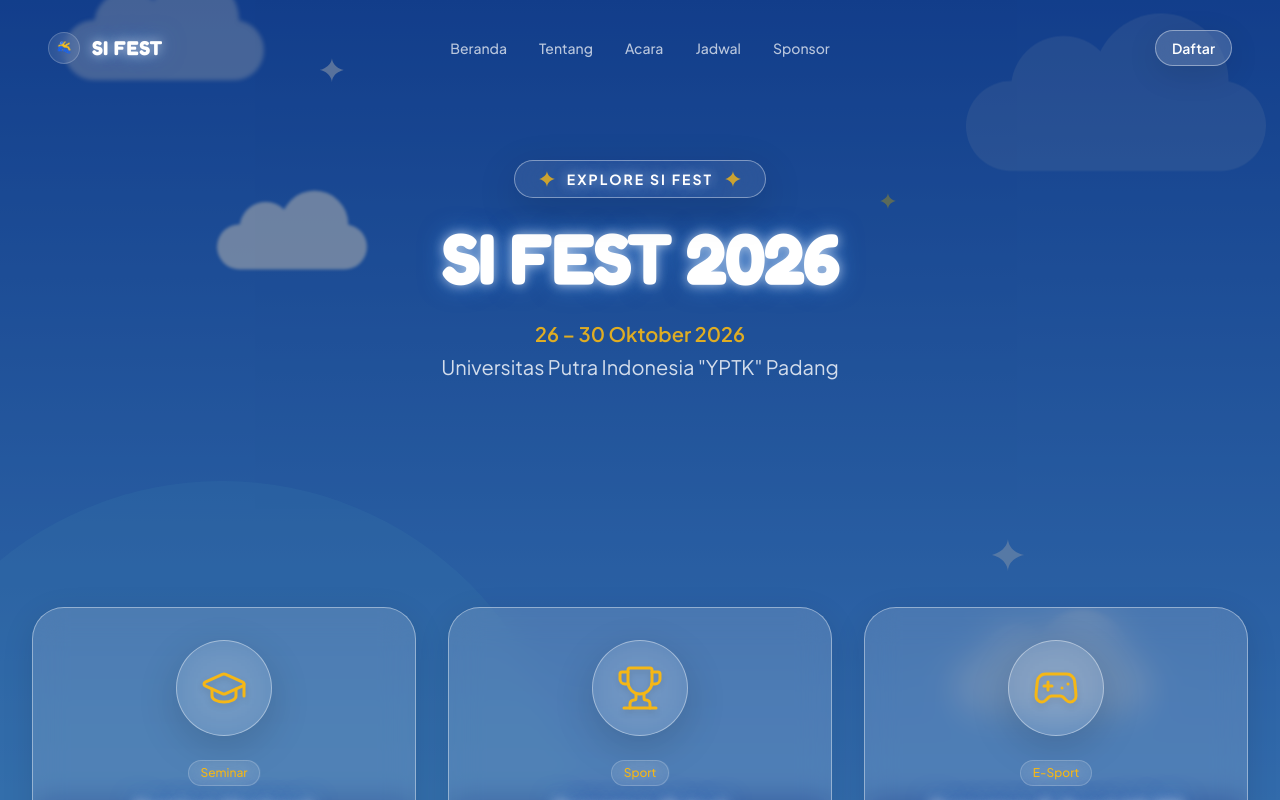
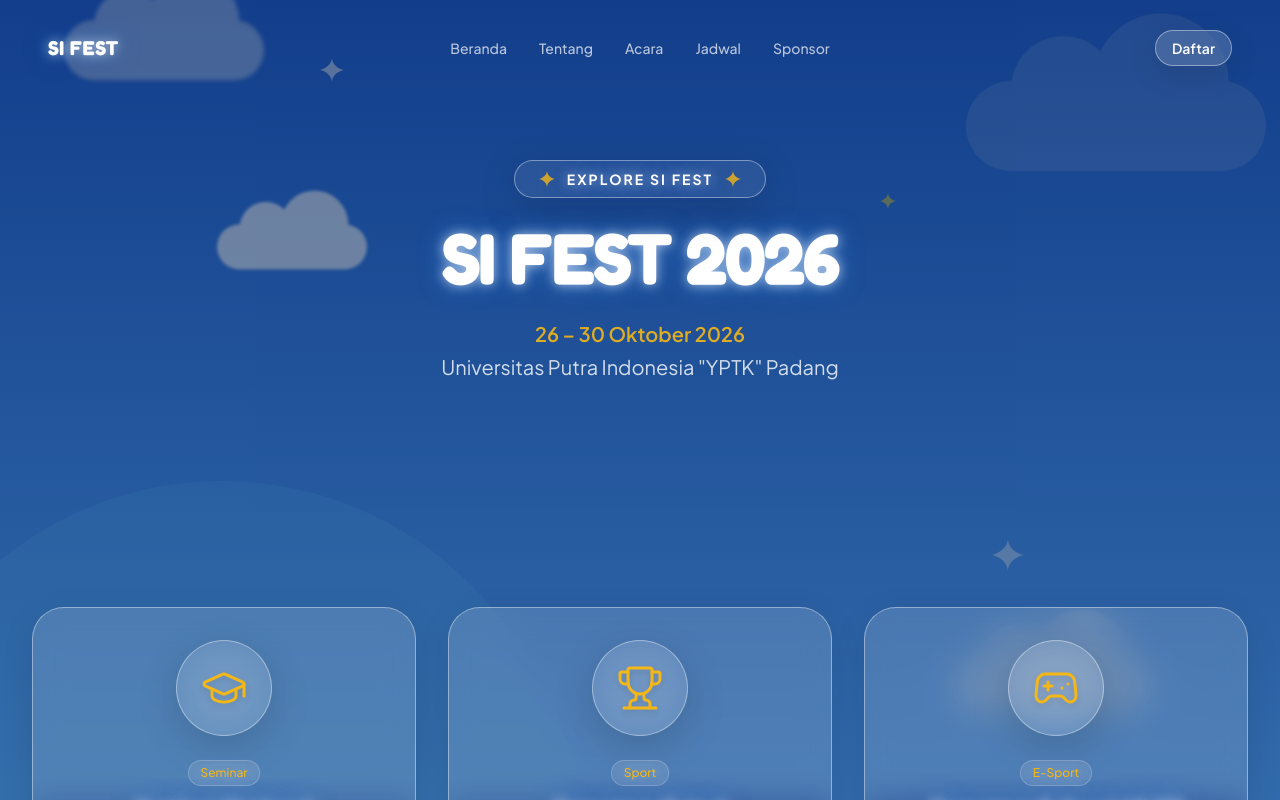
Before and after one commit to Tadaimaaaa/sifest-official, a Next.js app: page /events in a window 1280 px wide. Shown: the top 800 px of the page. Built offline with nearby package versions, Linux system fonts and the light colour scheme.

Commit message:
chore: set app icon as SI FEST logo

```diff
--- a/components/navigation/Navbar.tsx
+++ b/components/navigation/Navbar.tsx
@@ -43,11 +43,8 @@ export function Navbar() {
       >
 
         {/* Logo - Flex 1 (Left aligned) */}
-        <Link href="/" className="flex items-center gap-3 flex-1 group">
-          <div className="relative w-8 h-8 rounded-full overflow-hidden bg-white/10 backdrop-blur-sm p-0.5 border border-white/20 group-hover:border-brand-accent/50 transition-colors">
-            <img src="/logo-sifest.png" alt="SI FEST Logo" className="w-full h-full object-contain" />
-          </div>
-          <span className="font-heading text-xl font-bold text-white text-glow tracking-wide hidden sm:block group-hover:text-brand-accent transition-colors">SI FEST</span>
+        <Link href="/" className="flex items-center gap-2 flex-1">
+          <span className="font-heading text-xl font-bold text-white text-glow tracking-wide">SI FEST</span>
         </Link>
 
         {/* Desktop Nav - Flex 1 (Centered) */}
```
Also changed, not shown: app/icon.png (added).
